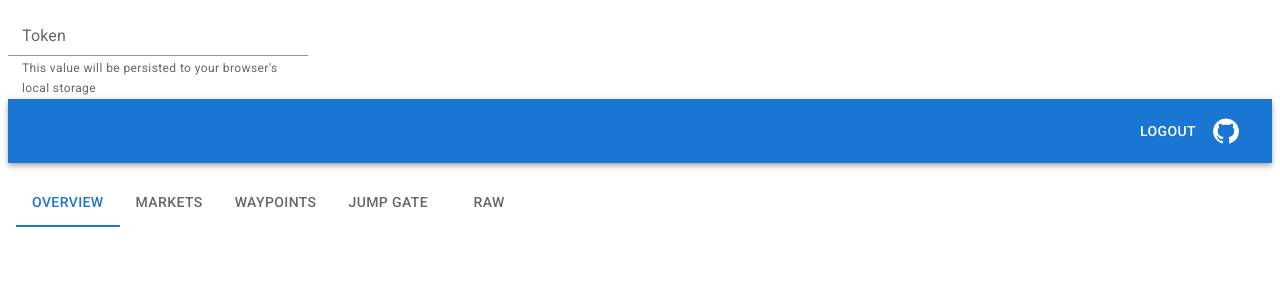
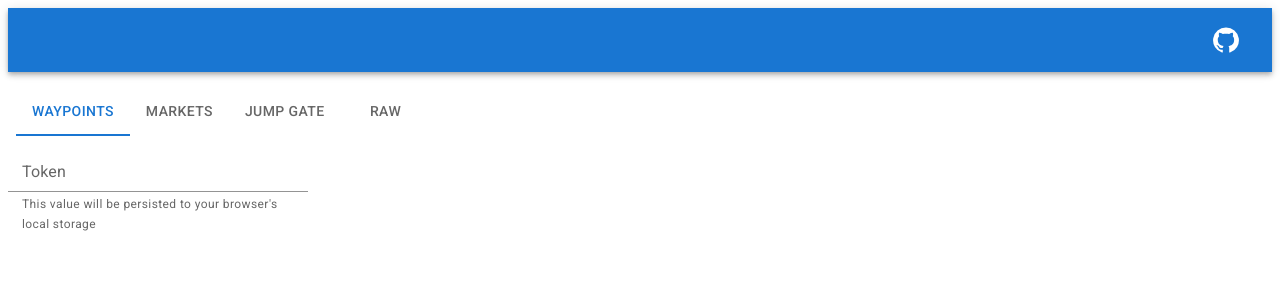
Before and after one commit to staff0rd/spacetraders-again, a React (Vite) app in the folder web/: page /1 in a window 1280 px wide. Shown: the top 300 px of the page. Built offline with nearby package versions, Linux system fonts and the light colour scheme.

Commit message:
tab structure

```diff
--- a/web/src/App.tsx
+++ b/web/src/App.tsx
@@ -13,8 +13,8 @@ function App() {
           flexDirection: 'column',
         }}
       >
+        <Agent />
         <TokenForm />
-        <Agent />
       </Box>
     </ScopedCssBaseline>
   )
--- a/web/src/features/agent/Agent.tsx
+++ b/web/src/features/agent/Agent.tsx
@@ -1,19 +1,35 @@
 import GitHubIcon from '@mui/icons-material/GitHub'
-import { AppBar, Box, IconButton, Stack, Toolbar, Typography } from '@mui/material'
-import { Outlet } from 'react-router-dom'
-import { agentAtom } from '../../data'
+import { AppBar, Box, IconButton, Link as MuiLink, Stack, Toolbar, Typography } from '@mui/material'
+import { useAtomValue } from 'jotai'
+import { Link, Outlet, useParams } from 'react-router-dom'
+import { agentAtom, systemSymbolAtom, tokenAtom } from '../../data'
 import { Logout } from './Logout'
+import { Overview } from './Overview'
 import { RenderLoadableAtom } from './RenderLoadableAtom'
+import { TabStructure } from './TabStructure'
 export const Agent = () => {
+  const isLoggedIn = Boolean(useAtomValue(tokenAtom))
+  const agent = useAtomValue(agentAtom)
+  const homeSystem = useAtomValue(systemSymbolAtom)
+  const { systemSymbol } = useParams()
+
+  const regex = `^/(.*)/?.*`
   return (
     <Stack spacing={1}>
       <Box sx={{ flexGrow: 1 }}>
         <AppBar position="static">
           <Toolbar>
             <Typography variant="h6" color="white" component="div" sx={{ flexGrow: 1, fontSize: '18px' }}>
-              <RenderLoadableAtom title="Agent" atom={agentAtom} render={(agent) => <>{agent.symbol}</>} />
+              <RenderLoadableAtom
+                atom={agentAtom}
+                render={(agent) => (
+                  <MuiLink to="/" component={Link} color="inherit" sx={{ textDecoration: 'none' }}>
+                    {agent.symbol}
+                  </MuiLink>
+                )}
+              />
             </Typography>
-            <Logout />
+            {isLoggedIn && <Logout />}
             <IconButton aria-label="source" href="https://github.com/staff0rd/spacetraders-again/tree/main/web" sx={{ cursor: 'pointer' }}>
               <GitHubIcon sx={{ color: 'white', fontSize: '28px' }} />
             </IconButton>
@@ -21,8 +37,29 @@ export const Agent = () => {
         </AppBar>
       </Box>
       <Box sx={{ padding: 1 }}>
-        <RenderLoadableAtom title="Agent" atom={agentAtom} render={(agent) => <Box>Credits: ${agent.credits.toLocaleString()}</Box>} />
-        <Outlet />
+        {systemSymbol ? (
+          <Outlet />
+        ) : (
+          <TabStructure
+            regex={regex}
+            value={agent}
+            tabs={[]}
+            root={<></>}
+            header={(agent) => (
+              <Overview
+                lines={[
+                  `Credits: $${agent?.credits.toLocaleString()}`,
+                  <MuiLink to={homeSystem ?? ''} component={Link}>
+                    Home system: {homeSystem}
+                  </MuiLink>,
+                ]}
+                subtype="Your agent"
+                symbol={agent?.symbol}
+                type="Agent"
+              />
+            )}
+          />
+        )}
       </Box>
     </Stack>
   )
--- /dev/null
+++ b/web/src/features/agent/Overview.tsx
@@ -0,0 +1,31 @@
+import { Card, CardContent, Stack, Typography } from '@mui/material'
+import { ReactNode } from 'react'
+
+type OverviewProps = {
+  type: string | undefined
+  symbol: string | undefined
+  subtype: string | undefined
+  lines: ReactNode[]
+}
+export const Overview = ({ type, symbol, subtype = '', lines }: OverviewProps) => (
+  <Card variant="outlined">
+    <CardContent>
+      <Typography sx={{ fontSize: 14 }} color="text.secondary" gutterBottom>
+        {type}
+      </Typography>
+      <Typography variant="h5" component="div" sx={{ letterSpacing: 1 }}>
+        {symbol}
+      </Typography>
+      <Typography sx={{ mb: 1.5, fontSize: 16 }} color="text.secondary">
+        {subtype.replace('_', ' ')}
+      </Typography>
+      <Stack>
+        {lines.map((line, index) => (
+          <Typography key={index} variant="body2">
+            {line}
+          </Typography>
+        ))}
+      </Stack>
+    </CardContent>
+  </Card>
+)
--- a/web/src/features/agent/System.tsx
+++ b/web/src/features/agent/System.tsx
@@ -1,82 +1,44 @@
-import HomeIcon from '@mui/icons-material/Home'
-import { Box, Card, CardContent, IconButton, Link as MuiLink, Stack, Tab, Tabs, Typography } from '@mui/material'
+import { Link as MuiLink } from '@mui/material'
 import { useAtomValue } from 'jotai'
-import { useResetAtom } from 'jotai/utils'
-import { ReactNode } from 'react'
-import { Link, Outlet, useLocation, useParams } from 'react-router-dom'
-import { agentAtom, getSystem, systemAtom, systemSymbolAtom } from '../../data'
-import { RenderAtom, RenderLoadableAtom } from './RenderLoadableAtom'
+import { Link, useParams } from 'react-router-dom'
+import { agentAtom, systemAtom } from '../../data'
+import { Overview } from './Overview'
+import { RenderLoadableAtom } from './RenderLoadableAtom'
+import { TabStructure } from './TabStructure'
+import { Waypoints } from './Waypoints'
 
-type Tabs = 'markets' | 'waypoints'
-
-const card = (type: string, symbol: string, subtype: string, lines: ReactNode[]) => (
-  <Card variant="outlined">
-    <CardContent>
-      <Typography sx={{ fontSize: 14 }} color="text.secondary" gutterBottom>
-        {type}
-      </Typography>
-      <Typography variant="h5" component="div" sx={{ letterSpacing: 1 }}>
-        {symbol}
-      </Typography>
-      <Typography sx={{ mb: 1.5, fontSize: 16 }} color="text.secondary">
-        {subtype.replace('_', ' ')}
-      </Typography>
-      <Stack>
-        {lines.map((line, index) => (
-          <Typography key={index} variant="body2">
-            {line}
-          </Typography>
-        ))}
-      </Stack>
-    </CardContent>
-  </Card>
-)
+export type Tabs = 'markets' | 'waypoints'
 
 export const System = () => {
-  const resetSystem = useResetAtom(systemSymbolAtom)
   const agent = useAtomValue(agentAtom)
   const { systemSymbol } = useParams()
-  const { pathname } = useLocation()
-  const matches = pathname.match(`^/${systemSymbol}/(.*)/?.*`) ?? []
-  const tab = matches[1] ?? ''
 
-  if (agent.state !== 'hasData') return null
+  const regex = `^/${systemSymbol}/(.*)/?.*`
   return (
-    <Stack>
-      <RenderAtom
-        atom={systemSymbolAtom}
-        render={(system) => (
-          <Box>
-            System: {system}{' '}
-            <IconButton disabled={agent.data && system === getSystem(agent.data.headquarters)} onClick={resetSystem}>
-              <HomeIcon />
-            </IconButton>
-          </Box>
-        )}
-      />
-      <Tabs value={tab}>
-        <Tab label="Overview" value="" to="" component={Link} />
-        <Tab label="Markets" value="markets" to="markets" component={Link} />
-        <Tab label="Waypoints" value="waypoints" to="waypoints" component={Link} />
-        <Tab label="Jump Gate" value="jumpgate" to="jumpgate" component={Link} />
-        <Tab label="Raw" value="raw" to="raw" component={Link} />
-      </Tabs>
-      {!tab ? (
+    <TabStructure
+      regex={regex}
+      value={agent}
+      tabs={['Waypoints', 'Markets', 'Jump Gate']}
+      root={<Waypoints />}
+      header={() => (
         <RenderLoadableAtom
           atom={systemAtom}
-          render={(system) =>
-            card('System', system.symbol, system.type, [
-              `x: ${system.x}, y: ${system.y}`,
-              <MuiLink to="waypoints" component={Link}>
-                {system.waypoints.length} waypoints
-              </MuiLink>,
-              `${system.factions.length} factions`,
-            ])
-          }
+          render={(system) => (
+            <Overview
+              symbol={system.symbol}
+              lines={[
+                `x: ${system.x}, y: ${system.y}`,
+                <MuiLink to="" component={Link}>
+                  {system.waypoints.length} waypoints
+                </MuiLink>,
+                `${system.factions.length} factions`,
+              ]}
+              subtype={system.type}
+              type="System"
+            />
+          )}
         />
-      ) : (
-        <Outlet />
       )}
-    </Stack>
+    />
   )
 }
--- /dev/null
+++ b/web/src/features/agent/TabStructure.tsx
@@ -0,0 +1,32 @@
+import { Stack, Tab, Tabs } from '@mui/material'
+import { Loadable } from 'jotai/vanilla/utils/loadable'
+import { ReactNode } from 'react'
+import { Link, Outlet, useLocation } from 'react-router-dom'
+import { slugify } from '../../utils/slugify'
+
+type TabStructureProps<T> = {
+  regex: string
+  value: Loadable<Promise<T | undefined>>
+  root: ReactNode
+  header: (value: Awaited<T> | undefined) => ReactNode
+  tabs: string[]
+}
+export function TabStructure<T>({ regex, value, root, header, tabs }: TabStructureProps<T>) {
+  const { pathname } = useLocation()
+  const matches = pathname.match(regex) ?? []
+  const tab = matches[1] ?? ''
+
+  if (value.state !== 'hasData') return null
+  return (
+    <Stack>
+      {header(value.data)}
+      <Tabs value={tab}>
+        {tabs.map((t, ix) => (
+          <Tab key={slugify(t)} label={t} value={ix ? slugify(t) : ''} to={ix ? slugify(t) : ''} component={Link} />
+        ))}
+        <Tab label="Raw" value="raw" to="raw" component={Link} />
+      </Tabs>
+      {!tab ? root : <Outlet />}
+    </Stack>
+  )
+}
--- a/web/src/features/agent/TokenForm.tsx
+++ b/web/src/features/agent/TokenForm.tsx
@@ -1,15 +1,11 @@
-import { FormControl, FormHelperText, Input, InputAdornment, InputLabel } from '@mui/material'
-import { useAtom, useAtomValue } from 'jotai'
+import { FormControl, FormHelperText, Input, InputLabel } from '@mui/material'
+import { useAtom } from 'jotai'
 import { debounce } from 'lodash'
 import { useCallback, useEffect, useState } from 'react'
-import { useNavigate } from 'react-router-dom'
-import { agentAtom, systemSymbolAtom, tokenAtom } from '../../data'
-import { Logout } from './Logout'
+import { agentAtom, tokenAtom } from '../../data'
 
 export const TokenForm = () => {
   const [agent] = useAtom(agentAtom)
-  const navigate = useNavigate()
-  const systemSymbol = useAtomValue(systemSymbolAtom)
   const [persistedToken, persistToken] = useAtom(tokenAtom)
   const [token, setLocalToken] = useState(persistedToken)
   const setPersistedToken = useCallback(
@@ -37,13 +33,6 @@ export const TokenForm = () => {
         aria-describedby="my-helper-text"
         placeholder="Enter your token"
         type="password"
-        endAdornment={
-          persistedToken && (
-            <InputAdornment position="end">
-              <Logout />
-            </InputAdornment>
-          )
-        }
       />
       <FormHelperText id="my-helper-text">This value will be persisted to your browser's local storage</FormHelperText>
     </FormControl>
--- /dev/null
+++ b/web/src/utils/slugify.ts
@@ -0,0 +1,9 @@
+export function slugify(str: string) {
+  str = str.replace(/^\s+|\s+$/g, '') // trim leading/trailing white space
+  str = str.toLowerCase() // convert string to lowercase
+  str = str
+    .replace(/[^a-z0-9 -]/g, '') // remove any non-alphanumeric characters
+    .replace(/\s+/g, '-') // replace spaces with hyphens
+    .replace(/-+/g, '-') // remove consecutive hyphens
+  return str
+}
```
Also changed, not shown: web/src/router.tsx (+10 -11 lines).
